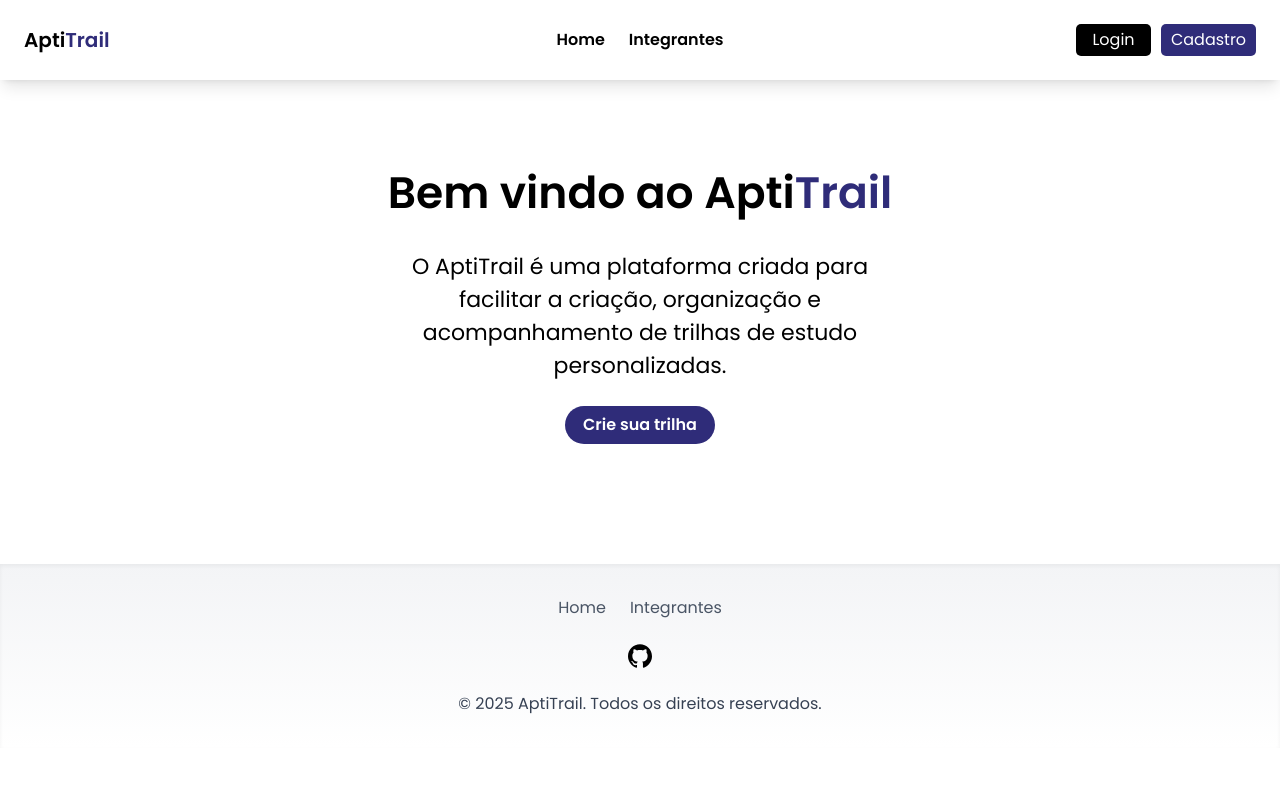
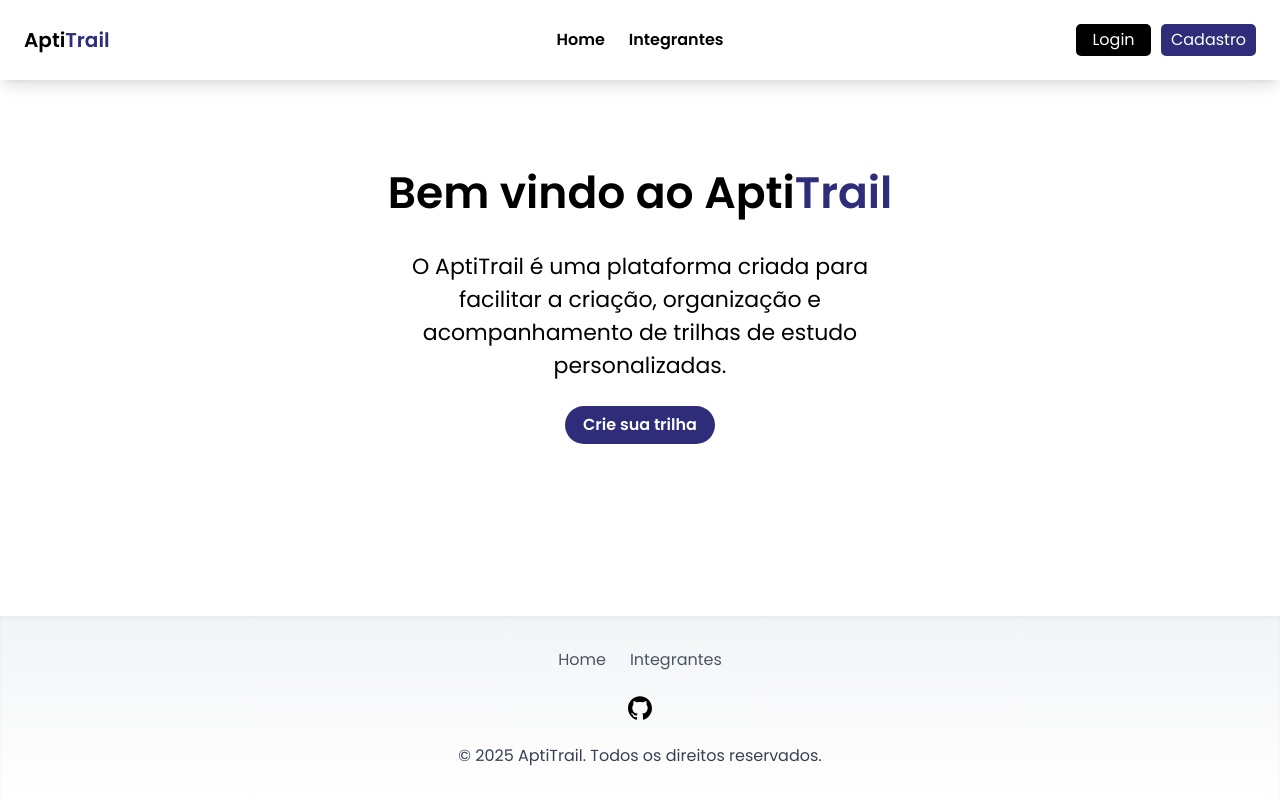
Before and after one commit to apti-trail/site-spa, a React (Vite) app in the folder site-spa/: page / in a window 1280 px wide. Built offline with nearby package versions, Linux system fonts and the light colour scheme.

Commit message:
fix: corrige footer para ficar no fim da página

```diff
--- a/site-spa/src/App.tsx
+++ b/site-spa/src/App.tsx
@@ -5,10 +5,14 @@
 
 export default function App() {
   return(
-    <>
+    <div className="min-h-screen flex flex-col">
       <Header/>
-      <Outlet/>
+
+      <main className="flex-1">
+        <Outlet/>
+      </main>
+
       <Footer/>
-    </>
+    </div>
   );
 }
```
